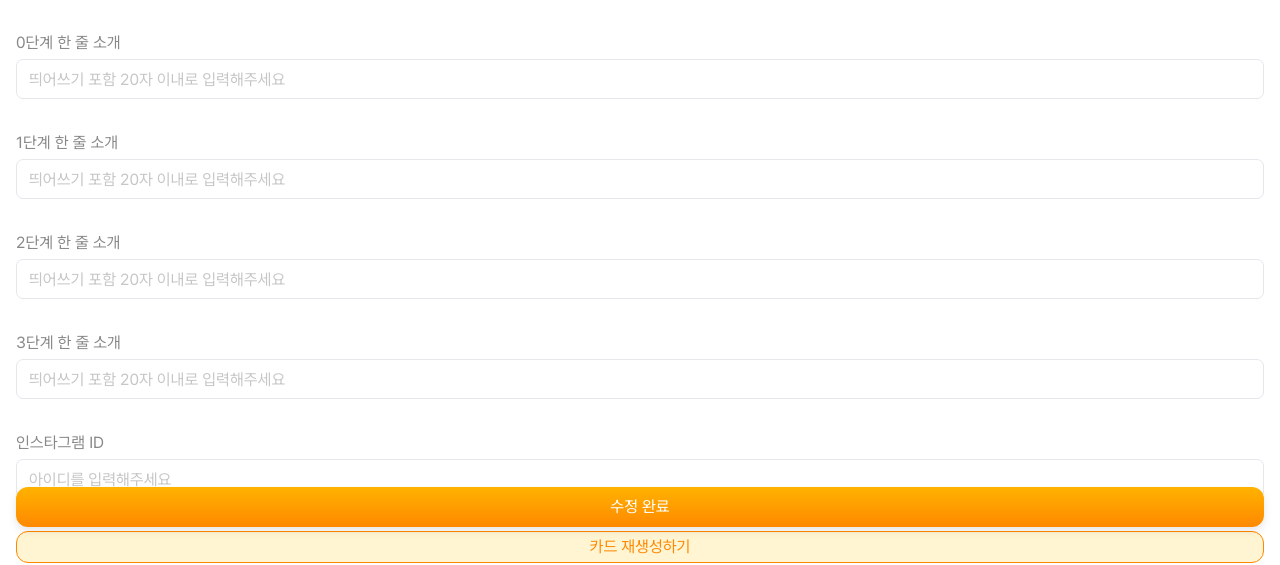
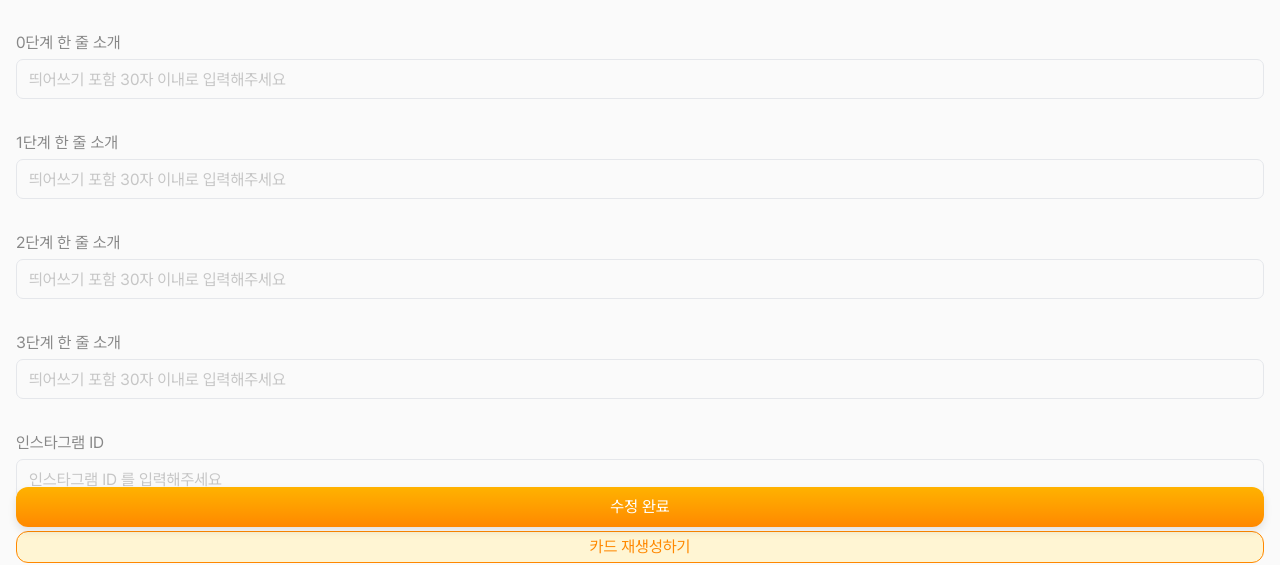
Before and after one commit to Peeliee/peelie-web, a React (Vite) app in the folder apps/peelie-web/: page /mypage/edit-profile in a window 1280 px wide. Shown: the part 265-830 px from the top of the page. Built offline with nearby package versions, Linux system fonts and the light colour scheme; no server answers; what @lukemorales/query-key-factory would draw is missing.

Commit message:
[feat] 내 정보 수정 api 연동, 배경 기본 색상처리

```diff
--- /dev/null
+++ b/apps/peelie-web/src/entities/user/api/user.patch.ts
@@ -0,0 +1,11 @@
+import api from '@/shared/api/ky';
+import type { UserRequestDTO, UserResponseDTO } from '../model/user.type';
+
+export const userPatch = {
+  patchMyInfo: async (userInfo: UserRequestDTO): Promise<UserResponseDTO> => {
+    const response = await api
+      .patch('profile', { json: { userInfo } })
+      .json<UserResponseDTO>();
+    return response;
+  },
+};
--- /dev/null
+++ b/apps/peelie-web/src/entities/user/hooks/useEditProfile.ts
@@ -0,0 +1,21 @@
+import { useMutation } from '@tanstack/react-query';
+import { useNavigate } from 'react-router-dom';
+import { useUser } from '@/app/provider/userContext';
+
+import { userPatch } from '../api/user.patch';
+
+export const useEditProfile = () => {
+  const navigate = useNavigate();
+  const { refetchUser } = useUser();
+
+  return useMutation({
+    mutationFn: userPatch.patchMyInfo,
+    onSuccess: async () => {
+      await refetchUser();
+      navigate(-1);
+    },
+    onError: (err) => {
+      console.error('프로필 수정 실패:', err);
+    },
+  });
+};
--- a/apps/peelie-web/src/global.css
+++ b/apps/peelie-web/src/global.css
@@ -368,6 +368,8 @@ body {
     -webkit-user-select: none; /* iOS Safari/WKWebView */
     user-select: none;
     -webkit-touch-callout: none; /* iOS 롱탭 메뉴 차단 */
+    scrollbar-width: none; /* 파이어폭스 */
+    -ms-overflow-style: none; /* IE, Edge 구버전 */
   }
 
   /* 이미지 드래그 금지 */
@@ -383,3 +385,11 @@ body {
     -webkit-touch-callout: default;
   }
 }
+::-webkit-scrollbar {
+  display: none; /* 크롬, 사파리, 엣지 */
+}
+
+html,
+body {
+  @apply bg-peelie-gray-050;
+}
--- a/apps/peelie-web/src/mocks/handlers/userHandlers.ts
+++ b/apps/peelie-web/src/mocks/handlers/userHandlers.ts
@@ -1,6 +1,6 @@
 import { http, HttpResponse } from 'msw';
 
-import type { UserResponseDTO } from '@/entities/user/model/user.type';
+import type { UserRequestDTO, UserResponseDTO } from '@/entities/user/model/user.type';
 import { type ApiErrorMessage } from '@/shared/api/types';
 import { UserMock } from '../data/user';
 
@@ -20,4 +20,20 @@ export const userHandlers = [
       });
     },
   ),
+
+  http.patch<never, UserRequestDTO, UserResponseDTO | ApiErrorMessage>(
+    `${USER_API_PREFIX}/profile`,
+    async ({request}) => {
+      const body = (await request.json()) as UserRequestDTO;
+
+      await new Promise((resolve) => setTimeout(resolve, UserMock.delay));
+
+      return HttpResponse.json({
+        status: 200,
+        success: true,
+        message: 'OK',
+        data: UserMock.data,
+      });
+    },
+  ),
 ];
--- a/apps/peelie-web/src/pages/EditProfile/EditProfilePage.tsx
+++ b/apps/peelie-web/src/pages/EditProfile/EditProfilePage.tsx
@@ -1,34 +1,81 @@
-import { useRef, useState } from 'react';
+import { useRef, useState, useEffect } from 'react';
+import { useMutation } from '@tanstack/react-query';
 
 import { useUser } from '@/app/provider/userContext';
 import { Button } from '@/shared/ui/common/button';
 import { cn } from '@/shared/lib/utils';
 import { TextInput } from '@/shared/ui/common/TextInput/TextInput';
+import { useEditProfile } from '@/entities/user/hooks/useEditProfile';
+
+interface EditProfileForm {
+  userName: string;
+  instagramId: string;
+  stage0Bio: string;
+  stage1Bio: string;
+  stage2Bio: string;
+  stage3Bio: string;
+}
 
 const EditProfilePage = () => {
   const fileInputRef = useRef<HTMLInputElement | null>(null);
   const { user } = useUser();
+  const { mutate, isPending } = useEditProfile();
+
+  const [form, setForm] = useState<EditProfileForm>({
+    userName: '',
+    instagramId: '',
+    stage0Bio: '',
+    stage1Bio: '',
+    stage2Bio: '',
+    stage3Bio: '',
+  });
+
+  useEffect(() => {
+    if (user) {
+      setForm({
+        userName: user.userName ?? '',
+        instagramId: user.instagramId ?? '',
+        stage0Bio: user.bio.find((b) => b.stage === 0)?.bio ?? '',
+        stage1Bio: user.bio.find((b) => b.stage === 1)?.bio ?? '',
+        stage2Bio: user.bio.find((b) => b.stage === 2)?.bio ?? '',
+        stage3Bio: user.bio.find((b) => b.stage === 3)?.bio ?? '',
+      });
+    }
+  }, [user]);
 
   const [preview, setPreview] = useState<string | null>(user?.profileImageUrl ?? null);
 
-  const handleFileSelect = () => {
-    fileInputRef.current?.click();
-  };
-
+  const handleFileSelect = () => fileInputRef.current?.click();
   const handleFileChange = (e: React.ChangeEvent<HTMLInputElement>) => {
     const file = e.target.files?.[0];
     if (!file) return;
-
-    // 미리보기용 URL 생성
     const imageUrl = URL.createObjectURL(file);
     setPreview(imageUrl);
+  };
 
-    // TODO: 이 파일을 서버로 업로드하거나 상태에 저장하는 로직 추가
+  const handleChange = (key: keyof EditProfileForm, value: string) => {
+    setForm((prev) => ({ ...prev, [key]: value }));
+  };
+
+  const handleSubmit = () => {
+    // 전송 형식 맞게 변환
+    const payload = {
+      userName: form.userName,
+      instagramId: form.instagramId,
+      interactionStyle: user?.interactionStyle ?? 'BALANCED', // 일단 변경 금지
+      profileImageUrl: user?.profileImageUrl ?? '', // TODO :이미지 업로드 api 나오면 작업
+      stage0Bio: form.stage0Bio,
+      stage1Bio: form.stage1Bio,
+      stage2Bio: form.stage2Bio,
+      stage3Bio: form.stage3Bio,
+    };
+
+    mutate(payload);
   };
 
   console.log(user);
   return (
-    <div className="mt-12 p-4">
+    <div className="h-full mt-12 mb-16 p-4">
       {/* 프로필 */}
       <div className="flex flex-row justify-between">
         <div className={cn('w-25 h-25 overflow-hidden')}>
@@ -63,34 +110,39 @@ const EditProfilePage = () => {
       <div className="flex flex-col gap-8 mt-8 mb-8">
         <TextInput
           label="닉네임"
+          value={form.userName}
           placeholder="닉네임을 입력해주세요"
-          defaultValue={user?.userName ?? ''}
+          onChange={(e) => handleChange('userName', e.target.value)}
         />
         <TextInput
           label="0단계 한 줄 소개"
-          placeholder="띄어쓰기 포함 20자 이내로 입력해주세요"
-          defaultValue={user?.bio.find((b) => b.stage === 0)?.bio ?? ''}
+          value={form.stage0Bio}
+          placeholder="띄어쓰기 포함 30자 이내로 입력해주세요"
+          onChange={(e) => handleChange('stage0Bio', e.target.value)}
         />
         <TextInput
           label="1단계 한 줄 소개"
-          placeholder="띄어쓰기 포함 20자 이내로 입력해주세요"
-          defaultValue={user?.bio.find((b) => b.stage === 1)?.bio ?? ''}
+          value={form.stage1Bio}
+          placeholder="띄어쓰기 포함 30자 이내로 입력해주세요"
+          onChange={(e) => handleChange('stage1Bio', e.target.value)}
         />
         <TextInput
           label="2단계 한 줄 소개"
-          placeholder="띄어쓰기 포함 20자 이내로 입력해주세요"
-          defaultValue={user?.bio.find((b) => b.stage === 2)?.bio ?? ''}
+          value={form.stage2Bio}
+          placeholder="띄어쓰기 포함 30자 이내로 입력해주세요"
+          onChange={(e) => handleChange('stage2Bio', e.target.value)}
         />
         <TextInput
           label="3단계 한 줄 소개"
-          placeholder="띄어쓰기 포함 20자 이내로 입력해주세요"
-          defaultValue={user?.bio.find((b) => b.stage === 3)?.bio ?? ''}
+          value={form.stage3Bio}
+          placeholder="띄어쓰기 포함 30자 이내로 입력해주세요"
+          onChange={(e) => handleChange('stage3Bio', e.target.value)}
         />
-
-         <TextInput
+        <TextInput
           label="인스타그램 ID"
-          placeholder="아이디를 입력해주세요"
-          defaultValue={user?.instagramId ?? ''}
+          value={form.instagramId}
+          placeholder="인스타그램 ID 를 입력해주세요"
+          onChange={(e) => handleChange('instagramId', e.target.value)}
         />
       </div>
       <Button variant={'primary'} buttonType={'outline'} size={'medium'} className="w-full">
@@ -100,7 +152,13 @@ const EditProfilePage = () => {
       <Button
         variant={'primary'}
         size={'large'}
-        className="fixed bottom-2 left-4 right-4 shadow-elevation-3"
+        state={isPending ? 'disabled' : 'default'}
+        onClick={handleSubmit}
+        disabled={isPending}
+        className={cn(
+          'fixed bottom-2 left-4 right-4 shadow-elevation-3',
+          isPending && 'cursor-not-allowed',
+        )}
       >
         수정 완료
       </Button>
```
Also changed, not shown: apps/peelie-web/src/entities/user/model/user.type.ts (+11 -0 lines).
